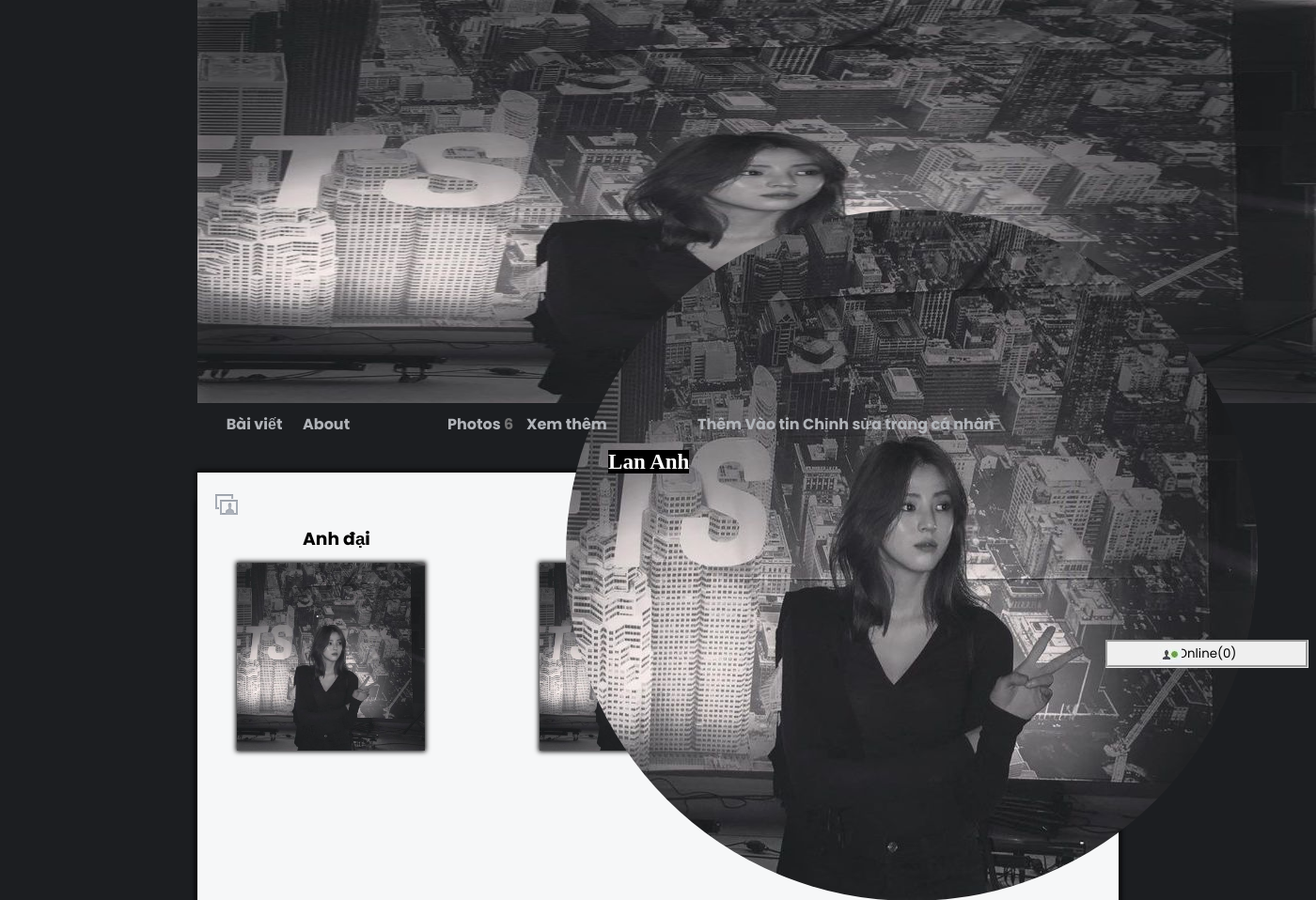
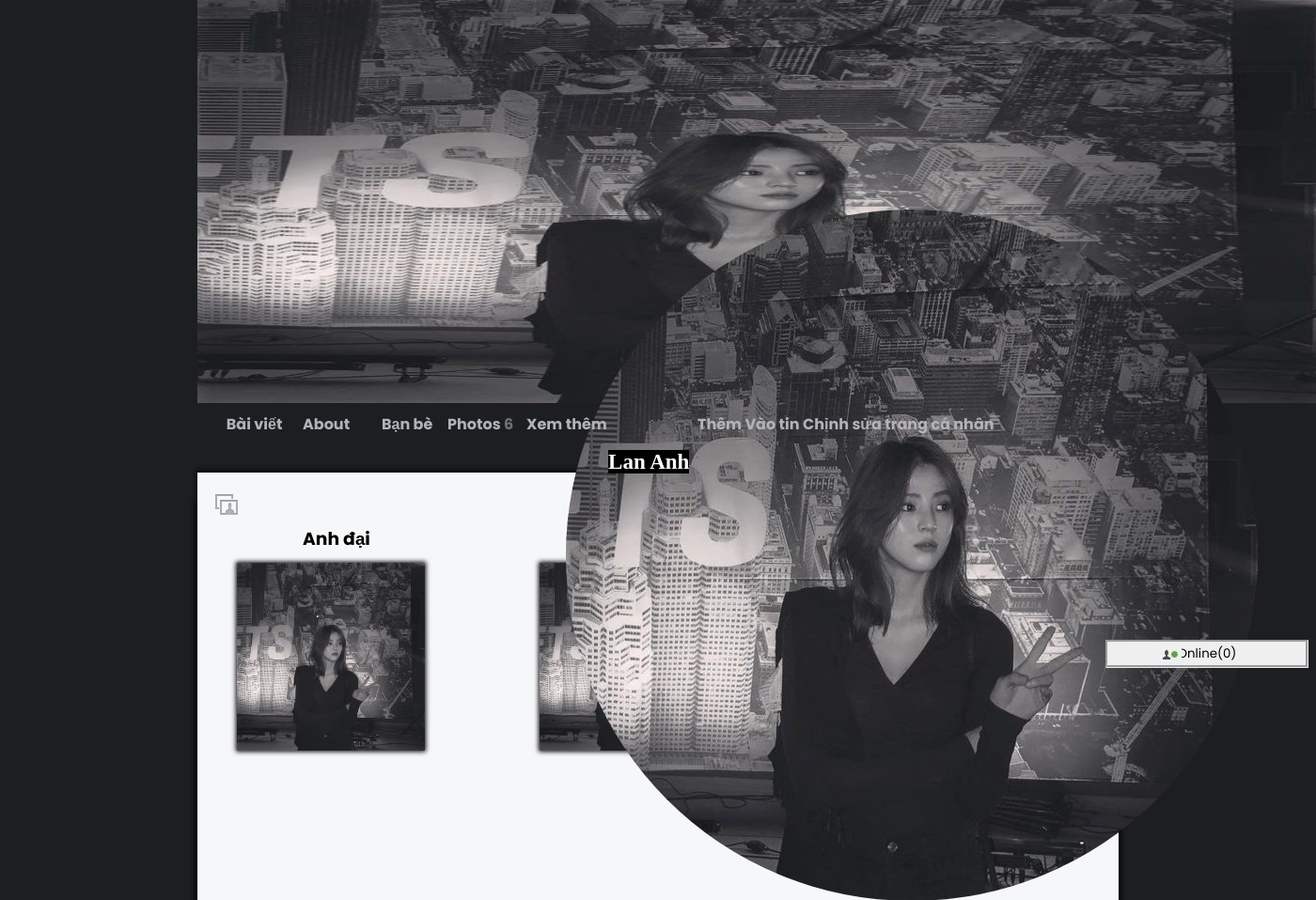
Before and after one commit to hongngan45/Project-Facebook, a PHP site: page /fb_files/fb_view_profile/photos.php?id=26 in a window 1400 px wide. Shown: the part 81-1039 px from the top of the page at 94% size. Run offline with PHP 8.4, Linux system fonts and the light colour scheme; a user stored in the database is signed in; data comes from the database, SQL or seed files in the repository; data that the repository does not hold is empty; some libraries are stand-ins or nearby versions.

Commit message:
Update photos.php

```diff
--- a/43_1951060885_LeThiHongNgan/fb_files/fb_view_profile/photos.php
+++ b/43_1951060885_LeThiHongNgan/fb_files/fb_view_profile/photos.php
@@ -15,7 +15,10 @@
 
 <div style="position:absolute;left:17.2%; top:6.5%; font-weight:bold; z-index:1;color: #b0b3b8;"> <a href="view_profile.php?id=<?php echo $v_user_id; ?>" style="text-decoration:none; color:#b0b3b8;" onMouseOver="on_timeline_txt();" onMouseOver="on_timeline_txt();" onMouseOut="out_timeline_txt();"> Bài viết </a> </div>
 
+
 <div style="position:absolute;left:23%; top:6.5%; font-weight:bold; z-index:1;"> <a href="about.php?id=<?php echo $v_user_id; ?>" style="text-decoration:none; color:#b0b3b8;" onMouseOver="on_about_txt();" onMouseOut="out_about_txt();"> About </a>  </div>
+
+<div style="position:absolute;left:29%; top:6.5%; font-weight:bold; z-index:1;"> <a  style="text-decoration:none; color:#b0b3b8; "> Bạn bè </a>  </div>
 <div style="position:absolute;left:34%; top:6.5%; font-weight:bold; z-index:1; color:#b0b3b8;"> Photos  <samp style="color:#717171;"> <?php echo $photos_count; ?> </samp> </div>
 <div style="position:absolute;left:40%; top:6.5%; font-weight:bold; z-index:1;"> <a  style="text-decoration:none; color:#b0b3b8;"> Xem thêm </a>  </div>
 <div style="position:absolute;left:53%; top:6.5%; font-weight:bold; z-index:1;"> <a  style="text-decoration:none; color:#b0b3b8;"> Thêm Vào tin </a>  </div>
```
